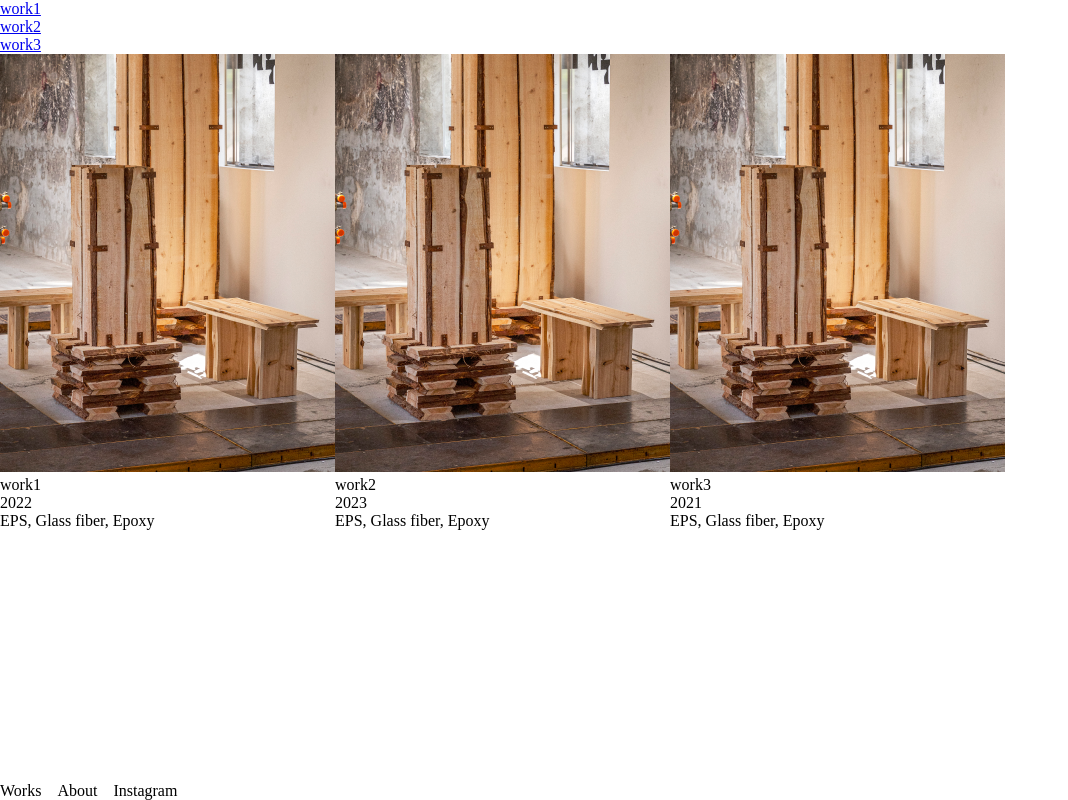
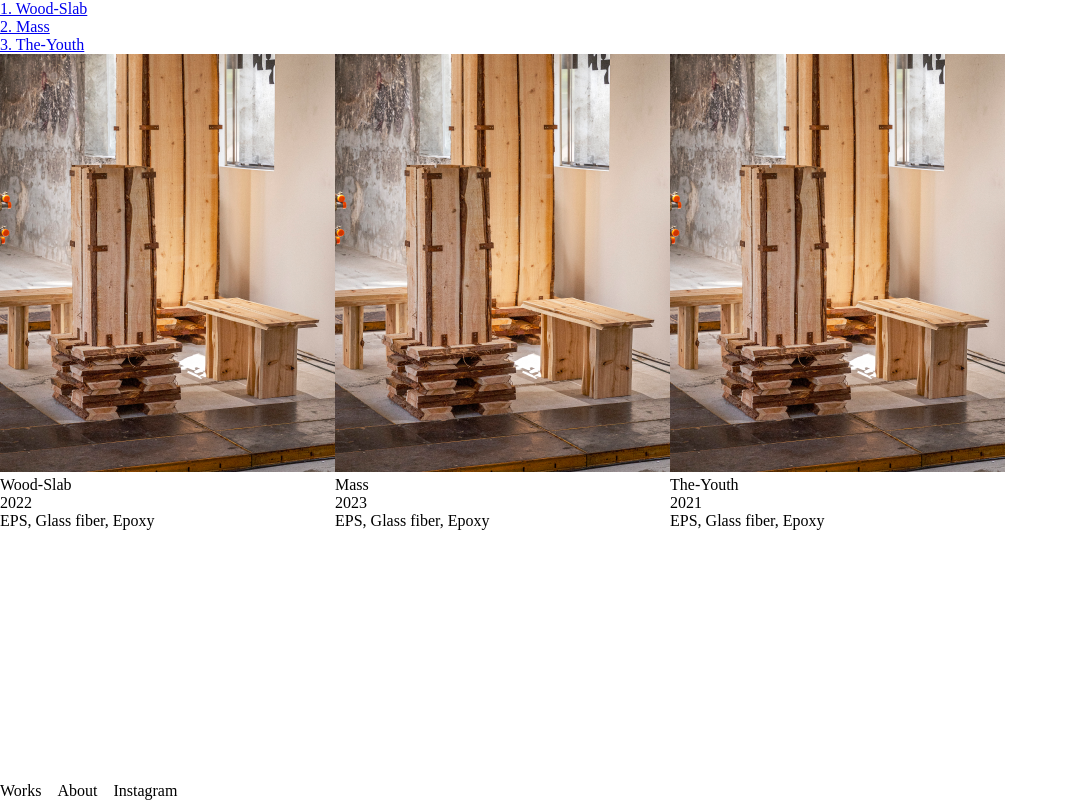
Before and after one commit to yongisadragon/younghyun, a React (Vite) app: page / in a window 1280 px wide. Shown: the whole page, without its empty margins (0-1068 px from the left). Built offline with nearby package versions, Linux system fonts and the light colour scheme.

Commit message:
url 공백 문제 해결

```diff
--- a/src/components/works/Works.jsx
+++ b/src/components/works/Works.jsx
@@ -5,10 +5,9 @@ import worksData from "../../data/worksData";
 export default function Works() {
   const { workTitle } = useParams();
   const work = worksData.find((work) => work.title === workTitle);
-
   return (
     <>
-      <div>{work.title}</div>
+      <div>{work.title.replace("-", " ")}</div>
       <p>{work.year}</p>
     </>
   );
--- a/src/components/worksIndex/WorksIndex.jsx
+++ b/src/components/worksIndex/WorksIndex.jsx
@@ -6,8 +6,8 @@ export default function WorksIndex() {
   return (
     <div className={styles.container}>
       {worksData?.map((work) => (
-        <NavLink key={work.id} to={`/works/work${work.id}`}>
-          {work.title}
+        <NavLink key={work.id} to={`/works/${work.title}`}>
+          {`${work.id}. ${work.title}`}
         </NavLink>
       ))}
     </div>
--- a/src/components/worksThumbnail/WorksThumbnail.jsx
+++ b/src/components/worksThumbnail/WorksThumbnail.jsx
@@ -1,12 +1,13 @@
 import React from "react";
 import worksData from "../../data/worksData";
 import styles from "./WorksThumbnail.module.css";
+
 export default function WorksThumbnail() {
   //map돌리기
   return (
     <div className={styles.container}>
       {worksData.map((work) => (
-        <div>
+        <div key={work.id}>
           {/* 작품 이미지 */}
           <img src={`/images/${work.image}`} alt="test" />
           <div>
--- a/src/data/worksData.js
+++ b/src/data/worksData.js
@@ -1,7 +1,7 @@
 const worksData = [
   {
     id: 1,
-    title: "work1",
+    title: "Wood-Slab",
     year: 2022,
     desc: "Description for Work 1",
     image: "test.png", // 이미지 경로 수정
@@ -10,7 +10,7 @@ const worksData = [
   },
   {
     id: 2,
-    title: "work2",
+    title: "Mass",
     year: 2023,
     desc: "Description for Work 2",
     image: "test.png", // 이미지 경로 수정
@@ -19,7 +19,7 @@ const worksData = [
   },
   {
     id: 3,
-    title: "work3",
+    title: "The-Youth",
     year: 2021,
     desc: "Description for Work 3",
     image: "test.png", // 이미지 경로 수정
```
